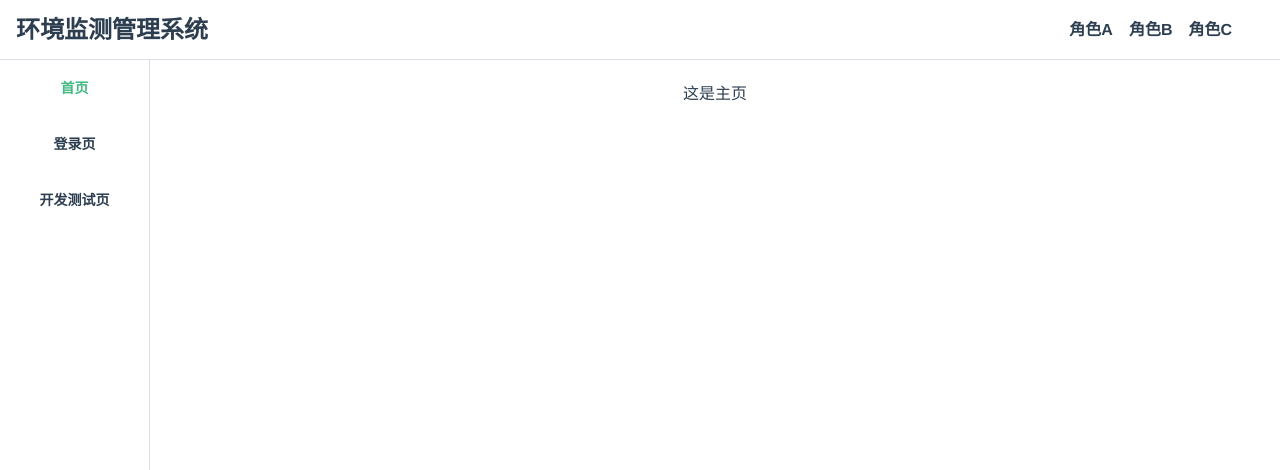
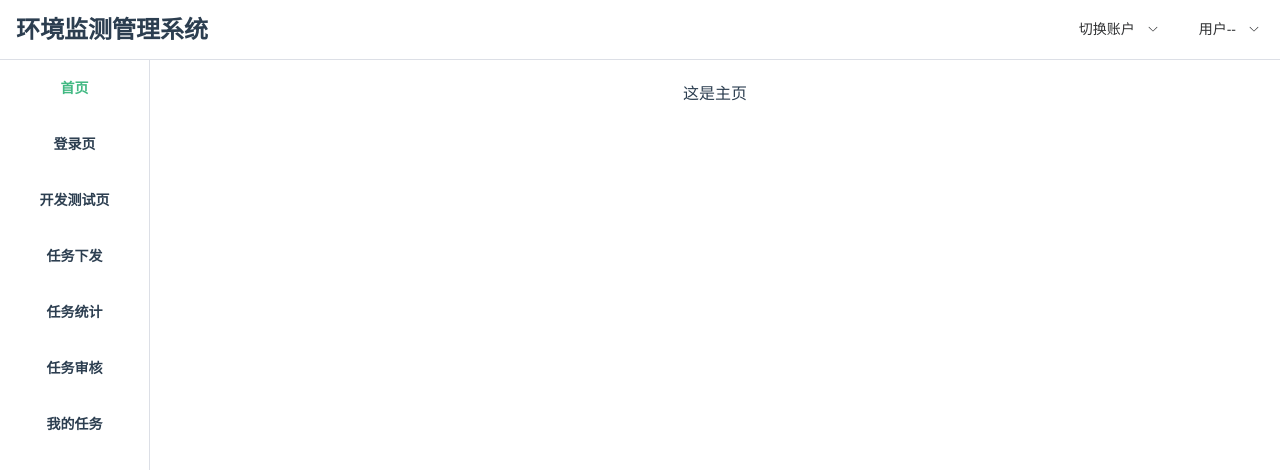
Before and after one commit to CoderSerio/environment-management, a Vue app: page / in a window 1280 px wide. Shown: the top 470 px of the page. Built offline with nearby package versions, Linux system fonts and the light colour scheme.

Commit message:
feat: 接入pinia, 铺垫用户鉴权

```diff
--- a/package.json
+++ b/package.json
@@ -10,6 +10,7 @@
 	},
 	"dependencies": {
 		"element-plus": "^2.3.3",
+		"pinia": "^2.0.34",
 		"vue": "^3.2.45",
 		"vue-router": "^4.1.6"
 	},
--- a/src/main.ts
+++ b/src/main.ts
@@ -1,10 +1,15 @@
 import { createApp } from "vue";
+import { createPinia } from "pinia";
 import App from "./App.vue";
 import ElementPlus from "element-plus";
 import "element-plus/dist/index.css";
 import router from "./routes";
 
+const pinia = createPinia();
 const app = createApp(App);
+
+app.use(pinia);
 app.use(ElementPlus);
 app.use(router);
+
 app.mount("#app");
--- /dev/null
+++ b/src/pages/common/aside/index.vue
@@ -0,0 +1,22 @@
+<script setup lang="ts">
+import { routes } from "@/routes";
+</script>
+
+<template>
+  <el-aside width="150px">
+    <el-col >
+      <el-menu default-active="2" class="menu">
+        <el-menu-item v-for="route, index in routes" :index="index" class="router-link">
+          <RouterLink  :to="route.path">{{ route.name }}</RouterLink>
+        </el-menu-item>
+      </el-menu>
+    </el-col>
+  </el-aside>
+</template>
+
+<style scoped>
+.menu {
+  width: 100%;
+  height: calc(100vh - 60px);
+}
+</style>
--- /dev/null
+++ b/src/pages/common/header/index.vue
@@ -0,0 +1,53 @@
+<script lang="ts" setup>
+import { User, USER_LEVEL, useUserStore } from '@/stores';
+const userStore = useUserStore()
+
+const userAccounts: Array<User> = [
+  { id: '123', level: USER_LEVEL.A },
+  { id: '456', level: USER_LEVEL.B },
+  { id: '769', level: USER_LEVEL.C }
+]
+
+const handleSelect = (key: string | number, path: Array<string>) => {
+  const activeUser = userAccounts[+key]
+  userStore.updateUser(activeUser)
+}
+</script>
+
+<template>
+  <el-menu
+    class="el-menu"
+    mode="horizontal"
+    :ellipsis="false"
+    active-text-color="#42b983"
+    @select="handleSelect"
+  >
+    <h1>环境监测管理系统</h1>
+    <div class="flex-grow" />
+    <el-sub-menu index="checkout" >
+      <template #title>切换账户</template>
+      <el-menu-item
+        v-for="i, index in userAccounts"
+        :index="index"
+        :key="i.id">
+        {{USER_LEVEL[i.level as number]}}级用户
+      </el-menu-item>
+    </el-sub-menu>
+
+    <el-sub-menu index="username">
+      <template #title>用户{{userStore?.user?.id ?? '--'}}</template>
+      <el-menu-item index="0">退出登录</el-menu-item>
+    </el-sub-menu>
+  </el-menu>
+</template>
+
+<style scoped>
+.flex-grow {
+  flex-grow: 1;
+}
+h1 {
+  height: 60px;
+  line-height: 60px;
+  margin-left: 16px;
+}
+</style>
--- a/src/pages/index.vue
+++ b/src/pages/index.vue
@@ -1,6 +1,6 @@
 <script setup lang="ts">
-import { routes } from "@/routes";
-const roles = ['A', 'B', 'C']
+import Header from '@/pages/common/header/index.vue'
+import Aside from '@/pages/common/aside/index.vue'
 </script>
 
 <template>
@@ -8,22 +8,11 @@ const roles = ['A', 'B', 'C']
 		<el-container>
       <!-- 顶部 -->
 			<el-header>
-        <h1>环境监测管理系统</h1>
-				<div class="roles">
-					<a v-for="role in roles">角色{{ role }}</a>
-				</div>
+				<Header />
 			</el-header>
 			<el-container>
         <!-- 侧边栏 -->
-				<el-aside width="150px">
-					<el-col >
-						<el-menu default-active="2" class="menu">
-							<el-menu-item v-for="route, index in routes" :index="index" class="router-link">
-					      <RouterLink  :to="route.path">{{ route.name }}</RouterLink>
-				      </el-menu-item>
-						</el-menu>
-					</el-col>
-				</el-aside>
+				<Aside />
         <!-- 主体 -->
 				<el-main>
           <RouterView />
@@ -40,11 +29,6 @@ const roles = ['A', 'B', 'C']
 }
 .el-header {
 	padding: 0;
-	height: 60px;
-	line-height: 60px;
-  border-bottom: 1px solid #dcdfe6;
-  display: flex;
-  justify-content: space-between;
 }
 h1 {
   margin: 0 16px;
--- a/src/routes/index.ts
+++ b/src/routes/index.ts
@@ -4,17 +4,37 @@ export const routes = [
 	{
 		path: "/",
 		name: "首页",
-		component: () => import(/* webpackChunkName: "data-list" */ "@/pages/home/index.vue"),
+		component: () => import(/* webpackChunkName: "home" */ "@/pages/home/index.vue"),
 	},
 	{
 		path: "/login",
 		name: "登录页",
-		component: () => import(/* webpackChunkName: "data-list" */ "@/pages/login/index.vue"),
+		component: () => import(/* webpackChunkName: "login" */ "@/pages/login/index.vue"),
 	},
 	{
 		path: "/test-page",
 		name: "开发测试页",
-		component: () => import(/* webpackChunkName: "data-list" */ "@/pages/test-page/index.vue"),
+		component: () => import(/* webpackChunkName: "test" */ "@/pages/test-page/index.vue"),
+	},
+	{
+		path: "/dispatch",
+		name: "任务下发",
+		component: () => import(/* webpackChunkName: "data-list" */ "@/pages/dispatch/index.vue"),
+	},
+	{
+		path: "/count",
+		name: "任务统计",
+		component: () => import(/* webpackChunkName: "data-list" */ "@/pages/count/index.vue"),
+	},
+	{
+		path: "/adjust",
+		name: "任务审核",
+		component: () => import(/* webpackChunkName: "data-list" */ "@/pages/adjust/index.vue"),
+	},
+	{
+		path: "/my-task",
+		name: "我的任务",
+		component: () => import(/* webpackChunkName: "data-list" */ "@/pages/my-task/index.vue"),
 	},
 ];
 
--- /dev/null
+++ b/src/stores/index.ts
@@ -0,0 +1,30 @@
+import { defineStore } from "pinia";
+import { reactive } from "vue";
+
+export enum USER_LEVEL {
+	"A" = 10,
+	"B" = 20,
+	"C" = 30,
+}
+
+export type User = {
+	id?: string;
+	level?: USER_LEVEL;
+};
+
+/** 获得全局状态 */
+export const useUserStore = defineStore("user", () => {
+	/** 当前登录的用户信息 */
+	const user = reactive<User>({});
+
+	/** 更新当前登录的用户信息 */
+	const updateUser = (info: User) => {
+		user.id = info?.id;
+		user.level = info?.level;
+	};
+
+	return {
+		user,
+		updateUser,
+	};
+});
```
Also changed, not shown: 1 other file (tests, documents, lock files or other folders).
